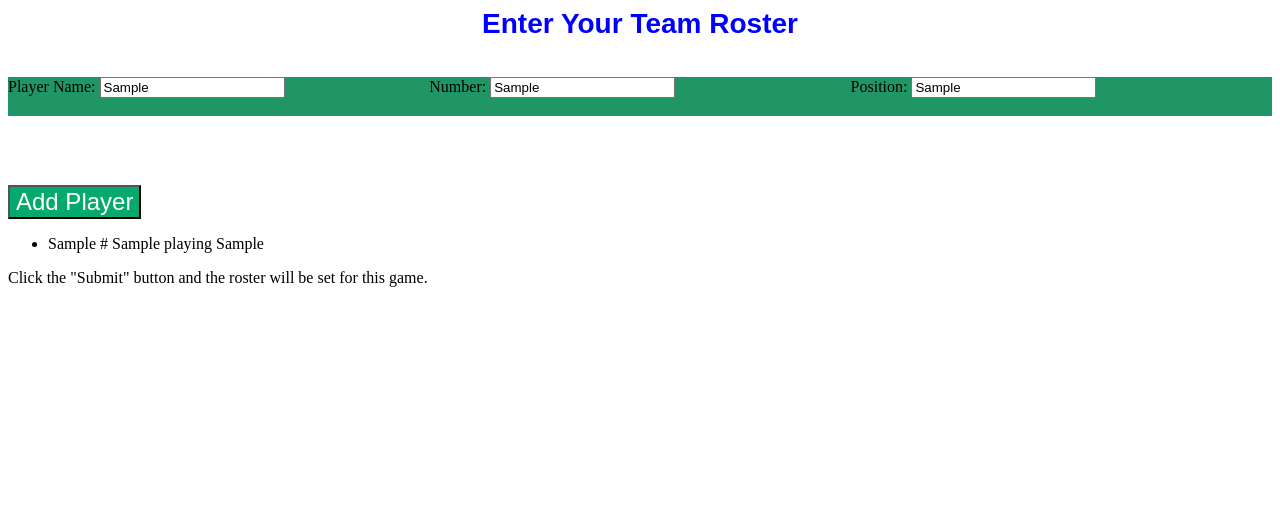
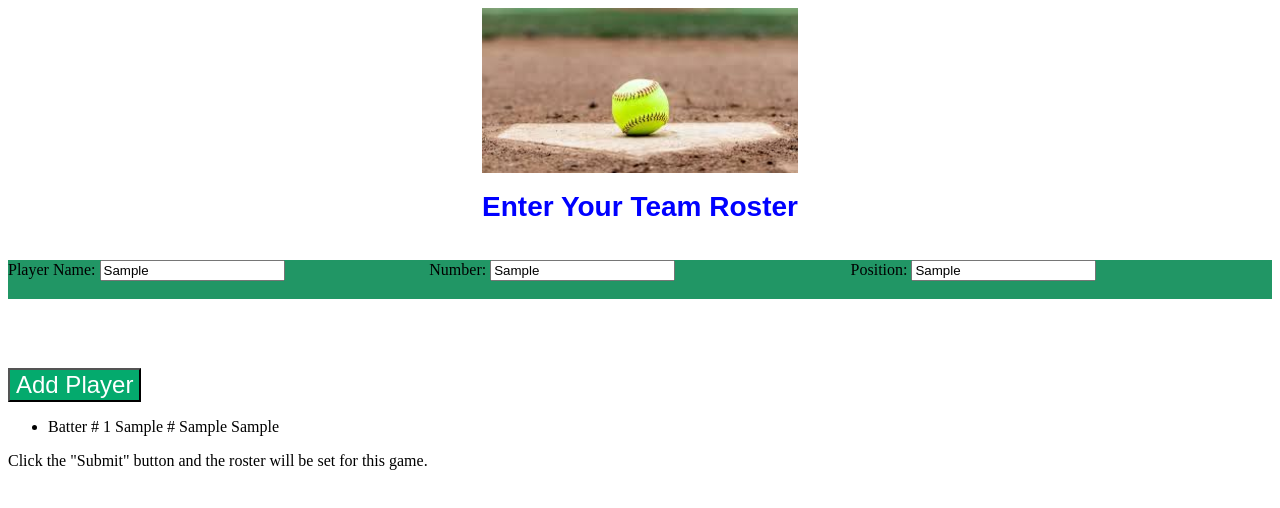
Before and after one commit to HilaryMartin7/CS100D, a plain HTML site: page softball_input.html in a window 1280 px wide. Both pictures are taken after typing "Sample", "Sample", "Sample" into the empty fields and a click on the button "Add Player". Drawn offline with Linux system fonts and the light colour scheme.

```diff
--- a/softball_input.html
+++ b/softball_input.html
@@ -3,6 +3,7 @@
 <head style = "color:blue">
     <link rel='stylesheet' href='style.css'>
     <title>Team Roster</title>
+    <img src='images/softball.jpg' alt="Softball" class="center">
     <script>
         var player_list = []
 
@@ -24,7 +25,7 @@
             var list_div = document.getElementById ('roster')
             var html_list = '<ul>'
             for (var i=0; i<=player_list.length-1; i++) {
-                html_list += `<li>${player_list[i].name} # ${player_list[i].number} playing ${player_list[i].position}</li>`
+                html_list += `<li> Batter # ${i +1} ${player_list[i].name} # ${player_list[i].number}  ${player_list[i].position}</li>`
             }
             html_list += '</ul>';
             list_div.innerHTML = html_list;
```
